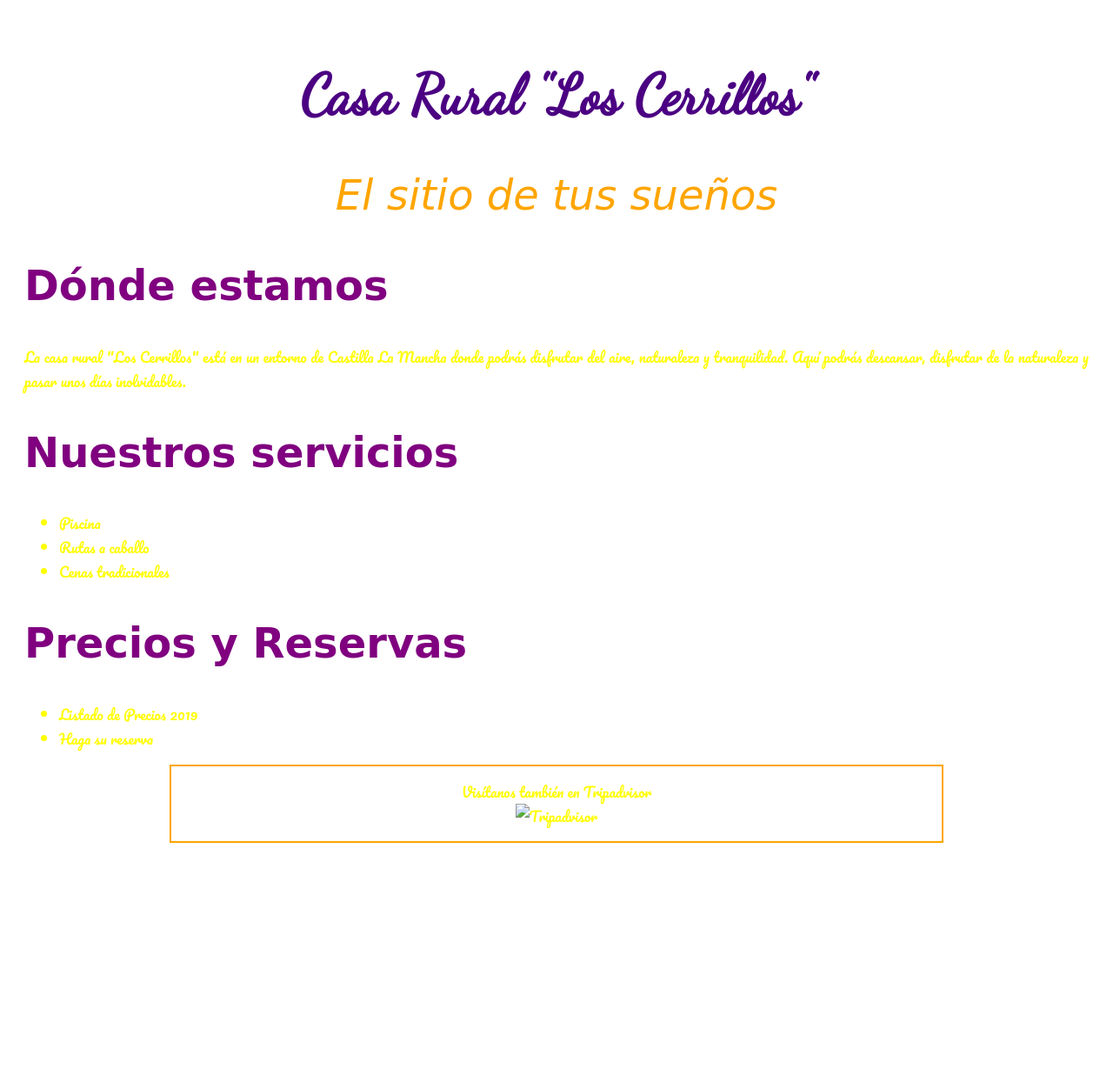
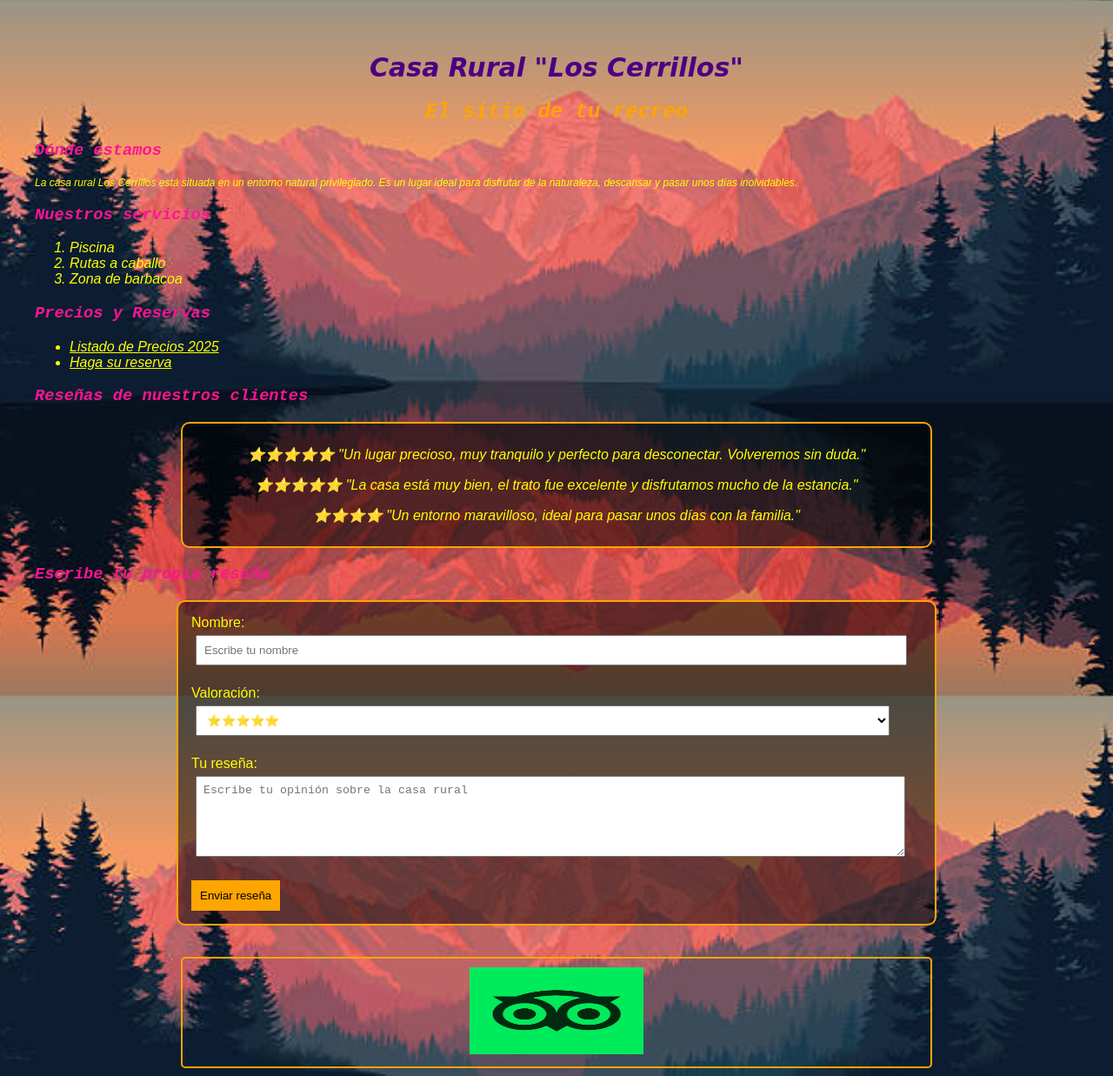
Before and after one commit to ianisxxD12/examen, a plain HTML site: page loscerrillos/index.html in a window 1280 px wide. Shown: the top 1237 px of the page at 87% size. Before the commit the page ends 997 px from the top, so only its background shows below. Drawn offline with Linux system fonts and the light colour scheme; a web font is replaced by a local one.

Commit message:
version 7

```diff
--- a/loscerrillos/index.html
+++ b/loscerrillos/index.html
@@ -1,3 +1,4 @@
+
 <!DOCTYPE html>
 <html lang="es">
 <head>
@@ -5,80 +6,115 @@
 <title>Casa Rural Los Cerrillos</title>
 
 <style>
-        @import url('https://fonts.googleapis.com/css2?family=Dancing+Script&family=Pacifico&family=Praise&display=swap');
-
 body {
+    margin: 20px;
     padding: 20px;
-            background-image: url("images/paisaje.jpg");
+    background-image: url("paisaje.jpg");
     background-size: cover;
     background-position: center;
     background-attachment: fixed;
+    background-repeat: no-repeat;
+    font-family: Arial;
 }
 
 h1 {
     text-align: center;
-            font-family: 'Dancing Script', cursive;
-            color: Indigo;
-            font-size: 4em;
+    color: indigo;
+    font-family: "Dancing Script", cursive;
+    font-style: italic;
+    font-size: 30px;
 }
 
-        p, li, a {
+h2 {
+    text-align: center;
+    color: orange;
+    font-family: "Courier New";
+    font-style: italic;
+}
+
+h3 {
+    color: #ff1493;
+    font-family: "Courier New";
+    font-style: italic;
+}
+
+p, ol, ul {
     color: yellow;
-            font-family: 'Pacifico', cursive;
+    font-style: italic;
+}
+
+p {
+    font-size: 12px;
     text-align: justify;
 }
 
-        #eslogan {
-            font-style: italic;
-            font-size: 3em;
-            color: orange;
-            font-family: 'Praise', cursive;
+.marco {
+    width: 70%;
+    margin: auto;
+    padding: 10px;
+    border: 2px solid orange;
+    border-radius: 5px;
     text-align: center;
 }
 
-        .subapartado {
-            color: purple;
-            font-family: 'Praise', cursive;
-            font-size: 3em;
+.marco img {
+    width: 200px;
+    height: 100px;
 }
 
 a {
-            text-decoration: none;
-        }
-
-        a:link {
     color: yellow;
-        }
-
-        a:visited {
-            color: grey;
 }
 
 a:hover {
     color: purple;
-            font-weight: bold;
 }
 
-        a:active {
-            color: red;
+/* Sección de reseñas */
+.reseñas {
+    width: 70%;
+    margin: auto;
+    padding: 10px;
+    border: 2px solid orange;
+    border-radius: 10px;
+    background-color: rgba(0, 0, 0, 0.5);
 }
 
-        .pie {
+.reseñas p {
+    text-align: center;
+    color: yellow;
+    font-size: 16px;
+}
+
+/* Formulario */
+.formulario {
     width: 70%;
     margin: auto;
-            text-align: center;
+    padding: 15px;
     border: 2px solid orange;
-            padding: 15px;
+    border-radius: 10px;
+    background-color: rgba(0, 0, 0, 0.5);
 }
 
-        .pie p {
-            text-align: center;
+.formulario label {
+    color: yellow;
 }
 
-        .pie img {
-            width: 200px;
-            height: 100px;
+.formulario input,
+.formulario textarea,
+.formulario select {
+    width: 95%;
+    padding: 8px;
+    margin: 5px;
 }
+
+.formulario button {
+    padding: 10px;
+    background-color: orange;
+    border: none;
+    cursor: pointer;
+}
+
 </style>
 </head>
 
@@ -86,50 +122,97 @@
 
 <h1>Casa Rural "Los Cerrillos"</h1>
 
-    <p id="eslogan">El sitio de tus sueños</p>
+<h2>El sitio de tu recreo</h2>
 
-    <h2 class="subapartado">Dónde estamos</h2>
+<h3>Dónde estamos</h3>
 
 <p>
-        La casa rural "Los Cerrillos" está en un entorno de Castilla
-        La Mancha donde podrás disfrutar del aire, naturaleza y tranquilidad.
-        Aquí podrás descansar, disfrutar de la naturaleza y pasar unos días
-        inolvidables.
+La casa rural Los Cerrillos está situada en un entorno natural
+privilegiado. Es un lugar ideal para disfrutar de la naturaleza,
+descansar y pasar unos días inolvidables.
 </p>
 
-    <h2 class="subapartado">Nuestros servicios</h2>
+<h3>Nuestros servicios</h3>
+
+<ol>
+<li>Piscina</li>
+<li>Rutas a caballo</li>
+<li>Zona de barbacoa</li>
+</ol>
+
+<h3>Precios y Reservas</h3>
 
 <ul>
-        <li>Piscina</li>
-        <li>Rutas a caballo</li>
-        <li>Cenas tradicionales</li>
+<li><a href="precios.html">Listado de Precios 2025</a></li>
+<li><a href="reserva.html">Haga su reserva</a></li>
 </ul>
 
-    <h2 class="subapartado">Precios y Reservas</h2>
+<h3>Reseñas de nuestros clientes</h3>
 
-    <ul>
-        <li>
-            <a href="precios.html" target="_blank">
-                Listado de Precios 2019
-            </a>
-        </li>
+<div class="reseñas">
 
-        <li>
-            <a href="reserva.html" target="_blank">
-                Haga su reserva
-            </a>
-        </li>
-    </ul>
+    <p>
+    ⭐⭐⭐⭐⭐ "Un lugar precioso, muy tranquilo y perfecto
+    para desconectar. Volveremos sin duda."
+    </p>
 
-    <p class="pie">
-        Visítanos también en Tripadvisor
+    <p>
+    ⭐⭐⭐⭐⭐ "La casa está muy bien, el trato fue excelente
+    y disfrutamos mucho de la estancia."
+    </p>
 
+    <p>
+    ⭐⭐⭐⭐ "Un entorno maravilloso, ideal para pasar unos
+    días con la familia."
+    </p>
+
+</div>
+
+<h3>Escribe tu propia reseña</h3>
+
+<div class="formulario">
+
+<form>
+
+<label>Nombre:</label>
+<br>
+<input type="text" placeholder="Escribe tu nombre">
+
+<br><br>
+
+<label>Valoración:</label>
 <br>
 
-        <a href="http://www.tripadvisor.es" target="_blank">
-            <img src="images/tripadvisor.jpg" alt="Tripadvisor">
+<select>
+<option>⭐⭐⭐⭐⭐</option>
+<option>⭐⭐⭐⭐</option>
+<option>⭐⭐⭐</option>
+<option>⭐⭐</option>
+<option>⭐</option>
+</select>
+
+<br><br>
+
+<label>Tu reseña:</label>
+<br>
+
+<textarea rows="5" placeholder="Escribe tu opinión sobre la casa rural"></textarea>
+
+<br><br>
+
+<button type="submit">Enviar reseña</button>
+
+</form>
+
+</div>
+
+<br><br>
+
+<div class="marco">
+<a href="https://www.tripadvisor.es" target="_blank">
+<img src="tripadvisor.jpg" alt="Tripadvisor">
 </a>
-    </p>
+</div>
 
 </body>
 </html>
```
Lines whose indentation alone changed are shown as unchanged.
